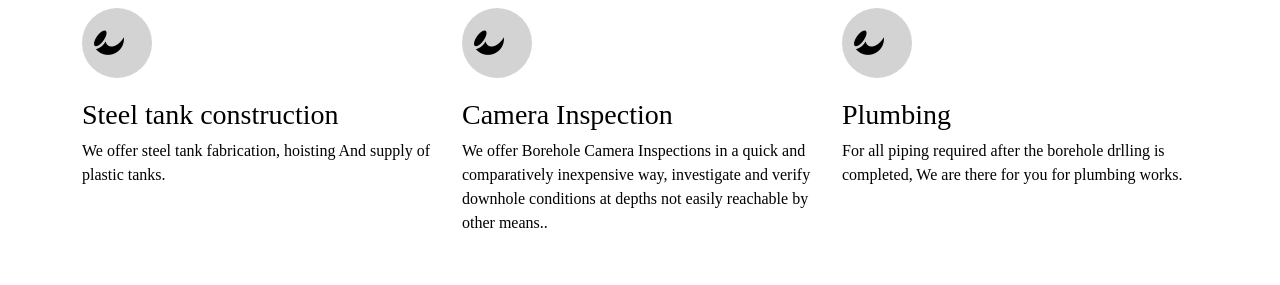
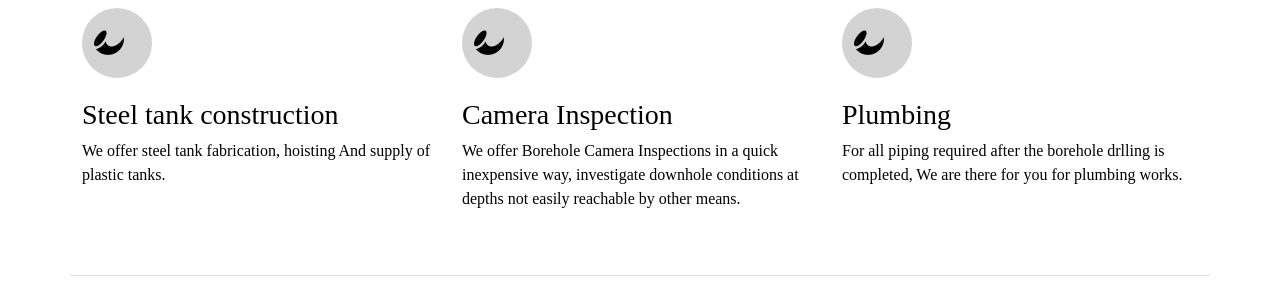
Before and after one commit to juanjohi/nicswater, a plain HTML site: page index.html in a window 1280 px wide. Shown: the part 880-1165 px from the top of the page. Drawn offline with nearby package versions, Linux system fonts and the light colour scheme; a script that the page names is missing; a web font is replaced by a local one.

Commit message:
camera change

```diff
--- a/index.html
+++ b/index.html
@@ -136,7 +136,7 @@
                         <span><i class="fab fa-affiliatetheme "></i></span>
                     </div>
                     <h3>Camera Inspection</h3>
-                    <p>We offer Borehole Camera Inspections in a quick and comparatively inexpensive way, investigate and verify downhole conditions at depths not easily reachable by other means..</p>
+                    <p>We offer Borehole Camera Inspections in a quick inexpensive way, investigate downhole conditions at depths not easily reachable by other means.</p>
                 </div>
 
                 <div class="col-lg-4">
```
